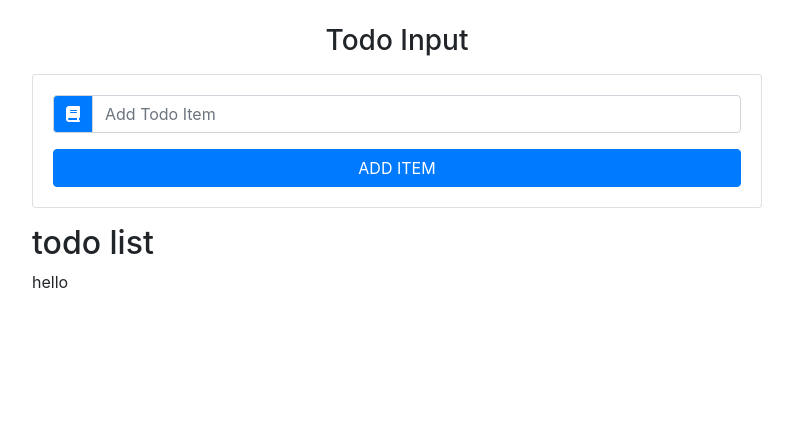
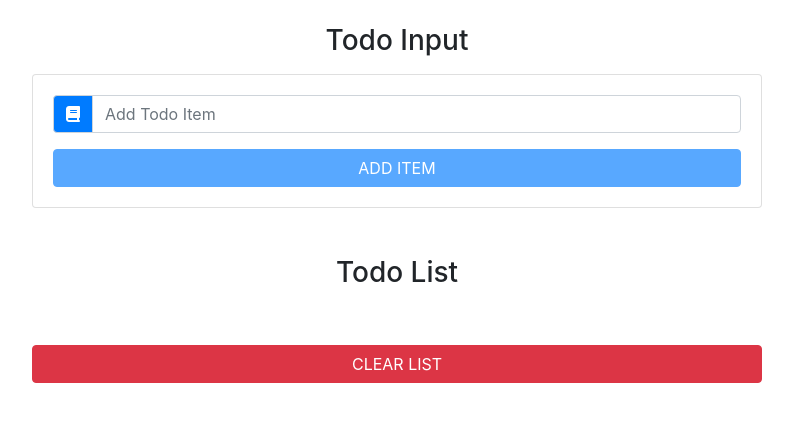
Before and after one commit to Miloloaf/react-todo-tutorial, a React (Create React App) app: page / in a window 1280 px wide. Shown: the top 422 px of the page, without its empty margins (243-1036 px from the left). Built offline with nearby package versions, Linux system fonts and the light colour scheme.

Commit message:
Completed Project 1.0

```diff
--- a/src/App.js
+++ b/src/App.js
@@ -11,6 +11,7 @@
     editItem: false,
   }
   handleChange = (e) => {
+
     this.setState({
       item: e.target.value,
     })
@@ -31,14 +32,28 @@
     })
   }
   clearList = () => {
-    console.log('clear list')
+    this.setState({
+      items:[]
+    })
   }
   handleDelete = (id) => {
-    console.log(`handle delete ${id}`)
+    const filteredItems = this.state.items.filter(item => item.id !== id);
+    this.setState({
+      items: filteredItems
+    })
   }
   handleEdit = (id) => {
-    console.log(`handle edit ${id}`)
+    const filteredItems = this.state.items.filter((item) => item.id !== id);
+    const selectedItem = this.state.items.find(item=> item.id === id);
+    this.setState ({
+      items: filteredItems,
+      item: selectedItem.title,
+      id: id,
+      editItem: true
+    })
+
   }
+
 
   render() {
     return (
@@ -57,6 +72,7 @@
               items={this.state.items}
               clearList={this.clearList}
               handleEdit={this.handleEdit}
+              handleDelete={this.handleDelete}
             />
           </div>
         </div>
--- a/src/components/TodoList.js
+++ b/src/components/TodoList.js
@@ -1,13 +1,24 @@
 import React, { Component } from 'react'
-import Item from "./Todoitem";
+import Todoitem from './Todoitem'
 
 export default class TodoList extends Component {
-    render() {
-        return (
-            <section>
-                <h2>todo list</h2>
-                <Item/>
-            </section>
-        )
-    }
+  render() {
+    const { items, clearList, handleDelete, handleEdit } = this.props
+    return (
+      <ul className="list-group my-5">
+        <h3 className="text-capitalize text-center">todo list</h3>
+        {items.map((item) => {
+          return (
+            <Todoitem
+              key={item.id}
+              title={item.title}
+              handleDelete={() => handleDelete(item.id)}
+              handleEdit={() => handleEdit(item.id)}
+            ></Todoitem>
+          )
+        })}
+        <button type="button" className="btn btn-danger btn-block text-uppercase mt-5" onClick={clearList}>clear list</button>
+      </ul>
+    )
+  }
 }
--- a/src/components/Todoinput.js
+++ b/src/components/Todoinput.js
@@ -22,9 +22,14 @@
           </div>
           <button
             type="submit"
-                className="btn btn-block btn-primary mt-3 text-uppercase"
+            disabled={item === '' ? true : false}
+            className={
+              editItem
+                ? 'btn btn-block btn-success mt-3 text-uppercase'
+                : 'btn btn-block btn-primary mt-3 text-uppercase'
+            }
           >
-                add item
+            {editItem ? 'edit item' : 'add item'}
           </button>
         </form>
       </div>
--- a/src/components/Todoitem.js
+++ b/src/components/Todoitem.js
@@ -2,8 +2,21 @@
 
 export default class Todoitem extends Component {
   render() {
+    const {title, handleDelete, handleEdit} = this.props
     return (
-        <div>hello</div>
+      <li className="list-group-item taxt-capitalize d-flex justify-content-between my-2">
+        <h6>{title}</h6>
+        <div className="todo-icon">
+          <span className="mx-2 text-success" onClick={handleEdit}>
+            {' '}
+            <i className="fas fa-pen"></i>
+          </span>
+          <span className="mx-2 text-danger" onClick={handleDelete}>
+            {' '}
+            <i className="fas fa-trash"></i>
+          </span>
+        </div>
+      </li>
     )
   }
 }
```
Lines whose indentation alone changed are shown as unchanged.
